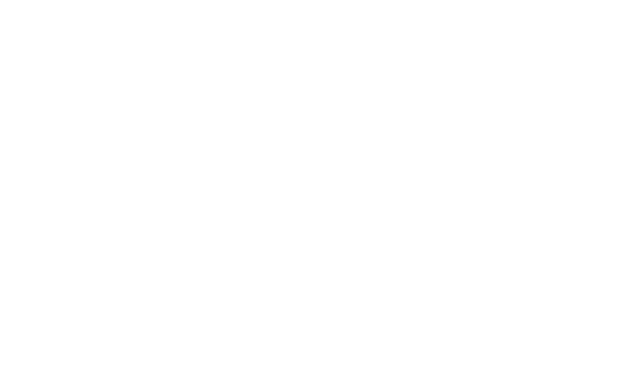
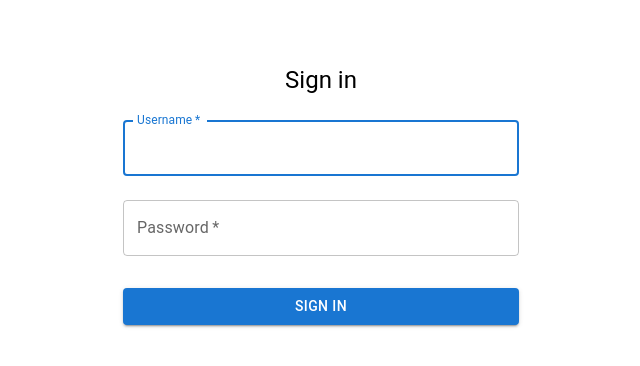
Before and after one commit to junsutaro/KOALAMATE, a React (Create React App) app in the folder frontend/: page /login in a window 1280 px wide. Before the commit this address had no page. Shown: the top 366 px of the page, without its empty margins (319-959 px from the left). Built offline with nearby package versions, Linux system fonts and the light colour scheme.

Commit message:
Feature: Login frame

```diff
--- a/frontend/src/App.js
+++ b/frontend/src/App.js
@@ -1,8 +1,10 @@
 import React from 'react';
 import { BrowserRouter as Router, Routes, Route } from 'react-router-dom';
+import { styled } from '@mui/material/styles';
 
 import Home from './pages/Home';
 import About from './pages/About';
+import Login from './pages/Login';
 // 다른 페이지 컴포넌트들을 임포트
 
 function App() {
@@ -12,6 +14,7 @@ function App() {
 					<Routes>
 						<Route path="/" element={<Home />} />
 						<Route path="/about" element={<About />} />
+						<Route path="/login" element={<Login />} />
 						{/* 다른 라우트들 */}
 					</Routes>
 				</div>
--- a/frontend/src/components/Nav.js
+++ b/frontend/src/components/Nav.js
@@ -1,12 +1,12 @@
 import React from 'react';
-import { NavLink } from 'react-router-dom';
-import { AppBar, Toolbar, Typography, Button } from '@mui/material';
+import {NavLink} from 'react-router-dom';
+import {AppBar, Toolbar, Typography, Button} from '@mui/material';
 
 const Nav = () => {
 	return (
 			<AppBar position="static">
 				<Toolbar>
-					<Typography variant="h6" style={{ flexGrow: 1 }}>
+					<Typography variant="h6" style={{flexGrow: 1}}>
 						My App
 					</Typography>
 					<Button color="inherit" component={NavLink} to="/" exact>
@@ -18,6 +18,9 @@ const Nav = () => {
 					<Button color="inherit" component={NavLink} to="/contact">
 						Contact
 					</Button>
+					<Button color="inherit" component={NavLink} to="/login">
+						Login
+					</Button>
 				</Toolbar>
 			</AppBar>
 	);
--- /dev/null
+++ b/frontend/src/pages/Login.js
@@ -0,0 +1,75 @@
+import React from 'react';
+import axios from 'axios';
+import {TextField, Button, Container, Typography, Box} from '@mui/material';
+
+const Login = () => {
+	const [username, setUsername] = React.useState('');
+	const [password, setPassword] = React.useState('');
+
+	const handleSubmit = async (event) => {
+		event.preventDefault();
+		console.log('Login: ', username, password);
+
+		try {
+			const response = await axios.post('http://192.168.:8080/user/login/',
+					{
+						username: username,
+						password: password,
+					});
+			console.log(response.data);
+		} catch (error) {
+			console.log(error);
+		}
+	};
+
+	return (
+			<Container maxWidth="xs">
+				<Box sx={{
+					marginTop: 8,
+					display: 'flex',
+					flexDirection: 'column',
+					alignItems: 'center',
+				}}>
+					<Typography component="h1" variant="h5">
+						Sign in
+					</Typography>
+					<Box component="form" onSubmit={handleSubmit} noValidate sx={{mt: 1}}>
+						<TextField
+								margin="normal"
+								required
+								fullWidth
+								id="username"
+								label="Username"
+								name="username"
+								autoComplete="username"
+								autoFocus
+								value={username}
+								onChange={(e) => setUsername(e.target.value)}
+						/>
+						<TextField
+								margin="normal"
+								required
+								fullWidth
+								name="password"
+								label="Password"
+								type="password"
+								id="password"
+								autoComplete="current-password"
+								value={password}
+								onChange={(e) => setPassword(e.target.value)}
+						/>
+						<Button
+								type="submit"
+								fullWidth
+								variant="contained"
+								sx={{mt: 3, mb: 2}}
+						>
+							Sign In
+						</Button>
+					</Box>
+				</Box>
+			</Container>
+	);
+};
+
+export default Login;
```
